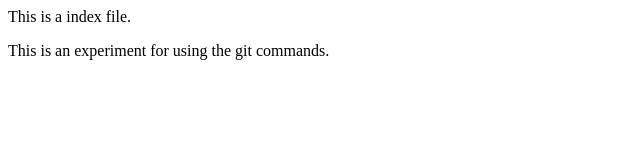
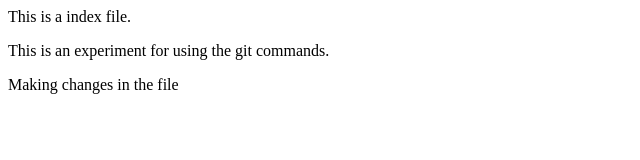
Before and after one commit to KhagendraSai/Project1, a plain HTML site: page index.html in a window 1280 px wide. Shown: the whole page, without its empty margins (0-640 px from the left). Drawn offline with Linux system fonts and the light colour scheme.

Commit message:
1001 commit

```diff
--- a/index.html
+++ b/index.html
@@ -4,5 +4,7 @@
     </body>
     <p>
         This is  an experiment for using the git commands.
+    </p><p>
+        Making changes in the file
     </p>
 </html>
```
